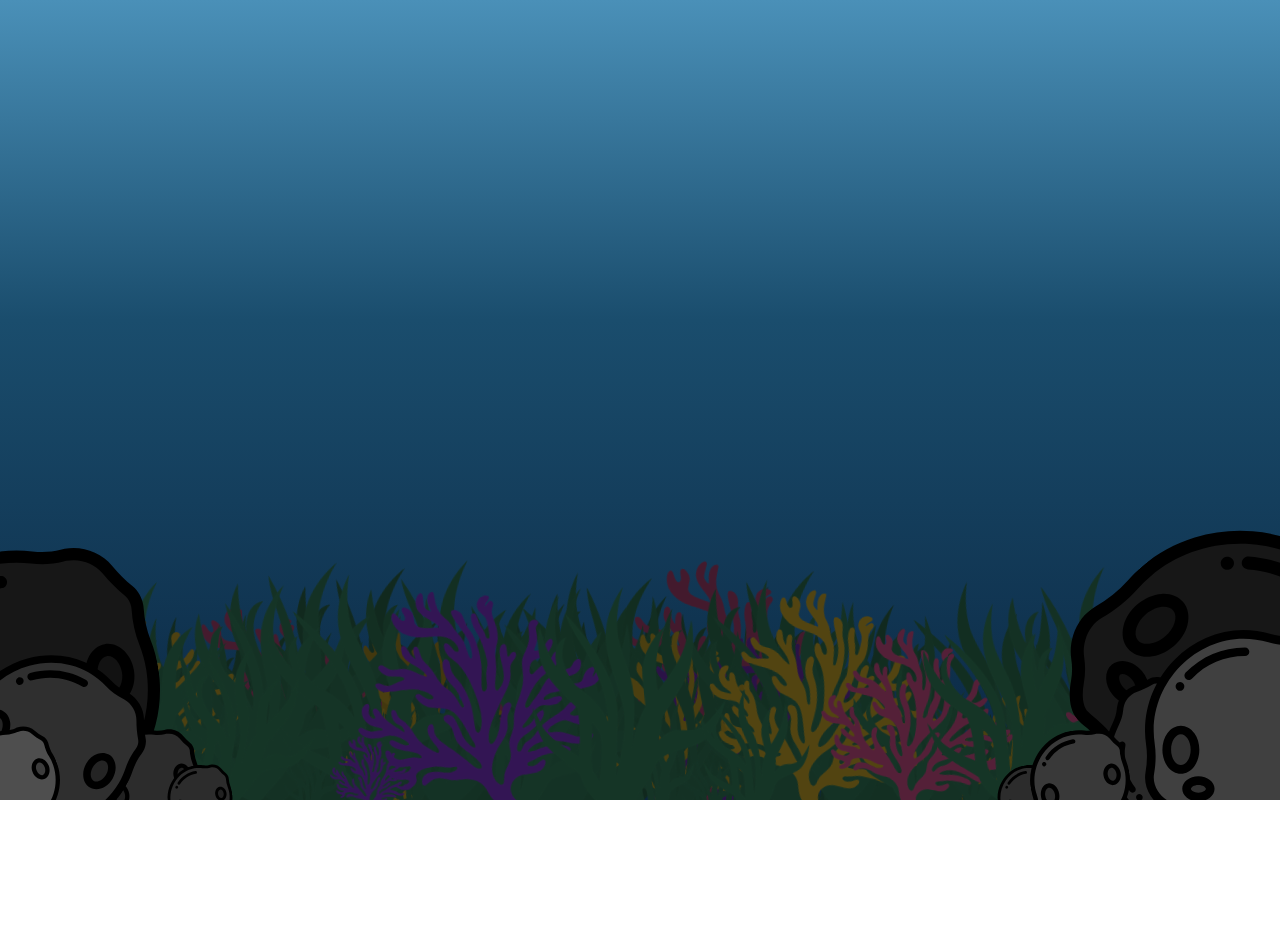
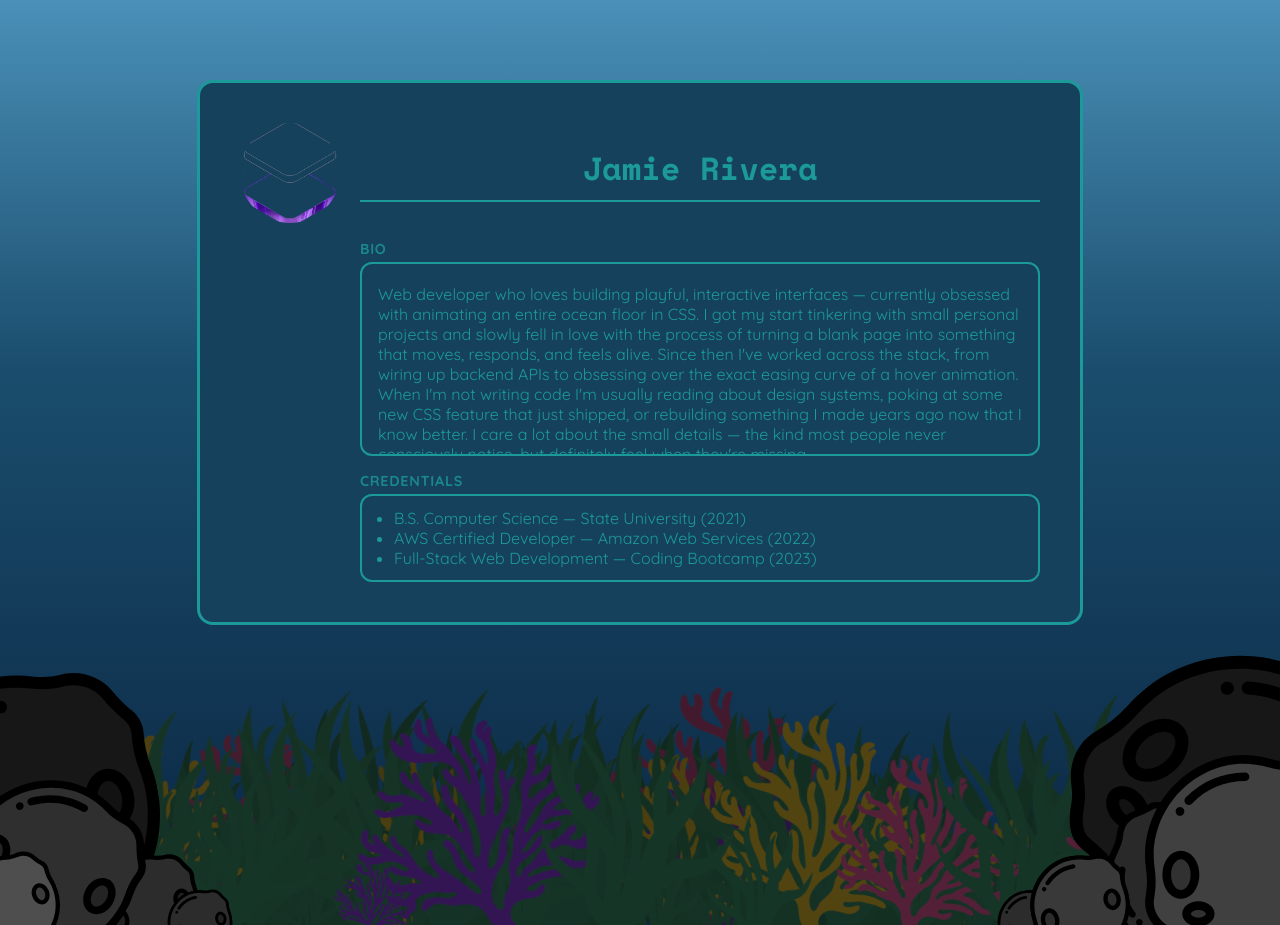
Before and after one commit to Wyattk2120/portfolio, a React (Vite) app: page / in a window 1280 px wide. Before the commit the page ends 800 px from the top, so only its background shows below. Built offline with nearby package versions, Linux system fonts and the light colour scheme.

Commit message:
worked on the title card

```diff
--- a/index.html
+++ b/index.html
@@ -4,6 +4,12 @@
     <meta charset="UTF-8" />
     <link rel="icon" type="image/svg+xml" href="/favicon.svg" />
     <meta name="viewport" content="width=device-width, initial-scale=1.0" />
+    <link rel="preconnect" href="https://fonts.googleapis.com" />
+    <link rel="preconnect" href="https://fonts.gstatic.com" crossorigin />
+    <link
+      href="https://fonts.googleapis.com/css2?family=Quicksand:wght@400;500;600;700&family=Space+Mono:wght@400;700&display=swap"
+      rel="stylesheet"
+    />
     <title>my-portfolio</title>
   </head>
   <body>
--- a/src/App.css
+++ b/src/App.css
@@ -2,5 +2,7 @@
   min-height: 100vh;
   display: flex;
   flex-direction: column;
-  justify-content: flex-end; /* pushes children (the ocean floor) to the bottom */
+  justify-content: space-between; /* was: flex-end — first child now goes top, last stays bottom */
+  align-items: center; /* centers children horizontally */
+
 }
--- a/src/App.tsx
+++ b/src/App.tsx
@@ -1,9 +1,23 @@
+import TitleCard from './components/titlecard/titlecard';
 import OceanFloor from './components/oceanfloor/OceanFloor';
+import heroImg from './assets/hero.png';
 import './App.css'
+
+const FAKE_CREDENTIALS = [
+  { title: 'B.S. Computer Science', issuer: 'State University', achieved: '2021' },
+  { title: 'AWS Certified Developer', issuer: 'Amazon Web Services', achieved: '2022' },
+  { title: 'Full-Stack Web Development', issuer: 'Coding Bootcamp', achieved: '2023' },
+];
 
 function App() {
   return (
     <div className="page">
+      <TitleCard
+        name="Jamie Rivera"
+        image={heroImg}
+        bio="Web developer who loves building playful, interactive interfaces — currently obsessed with animating an entire ocean floor in CSS. I got my start tinkering with small personal projects and slowly fell in love with the process of turning a blank page into something that moves, responds, and feels alive. Since then I've worked across the stack, from wiring up backend APIs to obsessing over the exact easing curve of a hover animation. When I'm not writing code I'm usually reading about design systems, poking at some new CSS feature that just shipped, or rebuilding something I made years ago now that I know better. I care a lot about the small details — the kind most people never consciously notice, but definitely feel when they're missing."
+        credentials={FAKE_CREDENTIALS}
+      />
       <OceanFloor />
     </div>
   )
--- /dev/null
+++ b/src/components/titlecard/titlecard.module.css
@@ -0,0 +1,91 @@
+.titleCard{
+    width: 800px;
+    padding: 40px;
+    border-radius: 16px;
+    background: #16415d;
+    border: 3px solid #1c9999;
+    box-shadow: #1c9999;
+    margin-top: 80px;
+    display: flex;
+    flex-direction: row;
+    gap: 20px;
+    color: #1c9999;
+}
+
+.details{
+    display: flex;
+    flex-direction: column;
+    flex: 1;
+    font-family: 'Quicksand', sans-serif;
+}
+
+.image{
+
+    width: 100px;
+    height: 100px;
+    border-radius: 50%;
+    object-fit: cover;
+}
+
+.title{
+    text-align: center;
+    border-bottom: 2px solid #1c9999;
+    padding-bottom: 8px;
+    font-family: 'Space Mono', monospace;
+}
+
+.sectionLabel {
+    margin-top: 16px;
+    margin-bottom: 4px;
+    font-size: 0.9rem;
+    text-transform: uppercase;
+    letter-spacing: 0.05em;
+    opacity: 0.8;
+}
+
+.bio,
+.credentials {
+    border: 2px solid #1c9999;
+    border-radius: 12px;
+    padding: 12px 16px;
+    margin: 0;
+}
+
+.credentials {
+    padding-left: 32px;
+}
+
+.bio {
+    padding-top: 20px;
+    padding-bottom: 20px;
+    max-height: 150px;
+    overflow-y: auto;
+}
+
+.bio::-webkit-scrollbar {
+    width: 14px; /* wide enough for the thumb circle to sit on the centered line */
+}
+
+.bio::-webkit-scrollbar-track {
+    /* a thin vertical line centered in the scrollbar's width */
+    background: linear-gradient(
+        to right,
+        transparent calc(50% - 1px),
+        #1c9999 calc(50% - 1px),
+        #1c9999 calc(50% + 1px),
+        transparent calc(50% + 1px)
+    );
+}
+
+.bio::-webkit-scrollbar-thumb {
+    background: #1c9999;
+    border-radius: 50%;
+    min-height: 14px;
+    /* border matches the card background, so the circle reads as a
+       distinct dot floating on the line instead of a pill filling it */
+    border: 4px solid #16415d;
+}
+
+.bio::-webkit-scrollbar-thumb:hover {
+    background: #29bcbc;
+}
--- /dev/null
+++ b/src/components/titlecard/titlecard.tsx
@@ -0,0 +1,37 @@
+import styles from './titlecard.module.css';
+
+type Credential = {
+    title: string;
+    issuer: string;
+    achieved: string;
+}
+
+type titleCardProps = {
+    name: string;
+    image: string;
+    bio: string;
+    credentials: Credential[];
+};
+
+const TitleCard = ({ name, image, bio, credentials }: titleCardProps) => {
+    return (
+        <div className={styles.titleCard}>
+            <img className={styles.image} src={image} alt={name} />
+            <div className={styles.details}>
+                <h1 className={styles.title}>{name}</h1>
+                <h2 className={styles.sectionLabel}>Bio</h2>
+                <p className={styles.bio}>{bio}</p>
+                <h2 className={styles.sectionLabel}>Credentials</h2>
+                <ul className={styles.credentials}>
+                    {credentials.map((credential) => (
+                        <li key={credential.title}>
+                            {credential.title} — {credential.issuer} ({credential.achieved})
+                        </li>
+                    ))}
+                </ul>
+            </div>
+        </div>
+    )
+};
+
+export default TitleCard;
```
